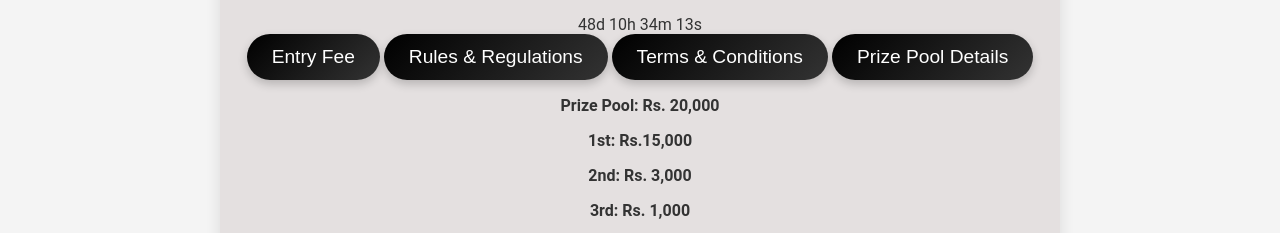
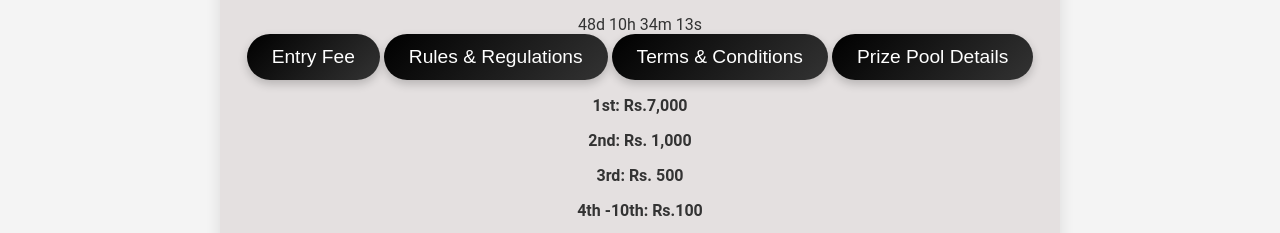
Before and after one commit to RAGNAR007A/Ajay, a plain HTML site: page freefire.html in a window 1280 px wide. Both pictures are taken after a click on the button "Prize Pool Details". Shown: the part 554-787 px from the top of the page. Drawn offline with Linux system fonts and the light colour scheme.

Commit message:
Update freefire.html

```diff
--- a/freefire.html
+++ b/freefire.html
@@ -203,11 +203,10 @@
 
            <button onclick="toggleContent('prizePool')">Prize Pool Details</button>
            <div id="prizePool" style="display: none;">
-               <p><strong> Prize Pool: Rs. 20,000</p>
-               <p>1st: Rs.15,000</p>
-               <p>2nd: Rs. 3,000</p>
-               <p>3rd: Rs. 1,000</p>
-               <p>4th -14th: Rs.100</strong></p>
+               <p><strong>1st: Rs.7,000</p>
+               <p>2nd: Rs. 1,000</p>
+               <p>3rd: Rs. 500</p>
+               <p>4th -10th: Rs.100</strong></p>
            </div>
        </section>
 
```
